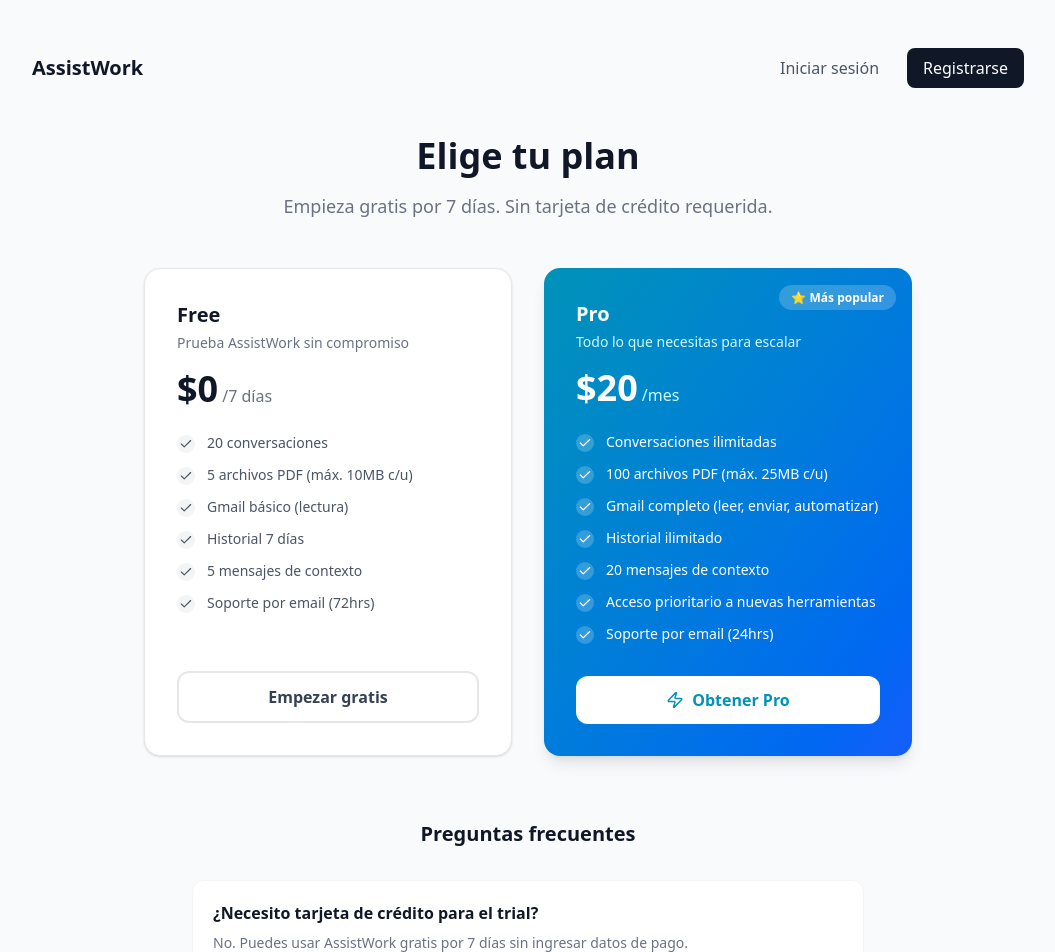
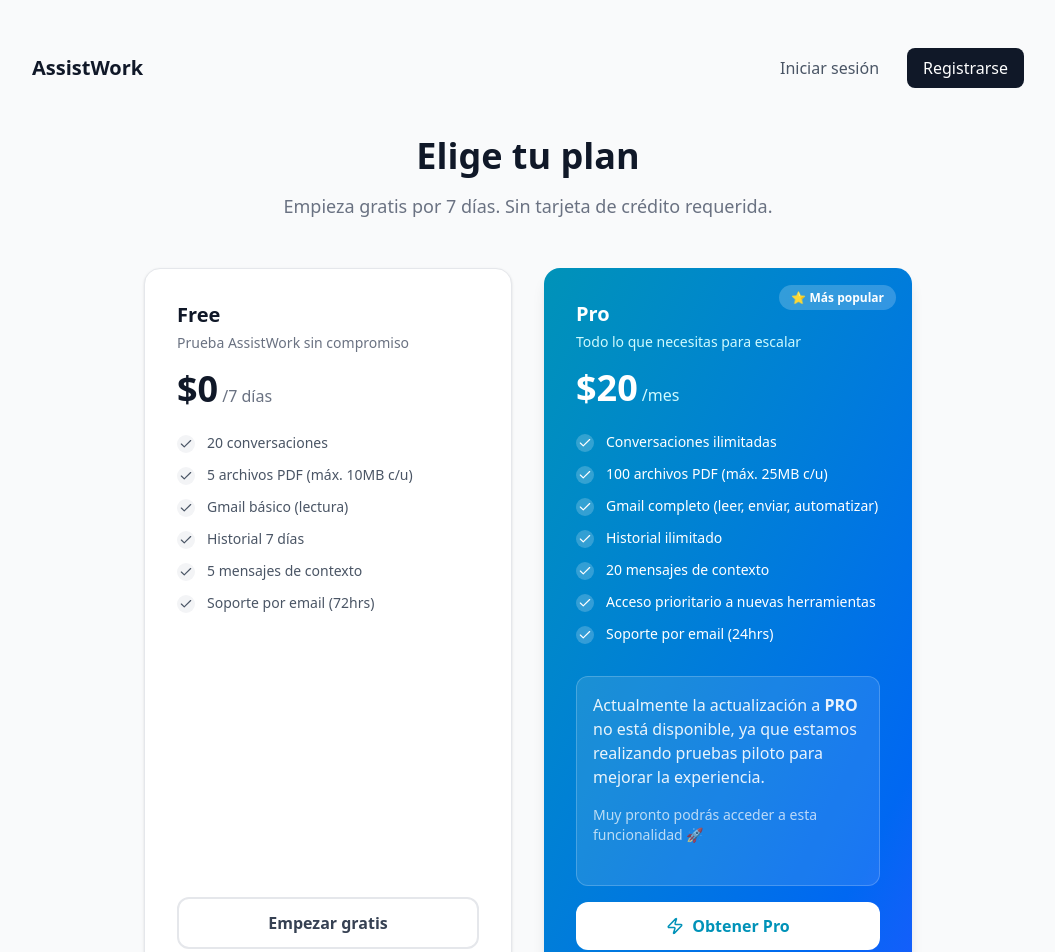
Before and after one commit to AdrianEs1/FirstAgent, a React (Vite) app in the folder frontend/vite-project/: page /pricing in a window 1280 px wide. Shown: the top 952 px of the page, without its empty margins (112-1167 px from the left). Built offline with nearby package versions, Linux system fonts and the light colour scheme; no server answers.

Commit message:
Añadiendo mensaje en Upgrade PRO indicando que no está disponible por pruebas Piloto

```diff
--- a/frontend/vite-project/src/components/Pricing.jsx
+++ b/frontend/vite-project/src/components/Pricing.jsx
@@ -205,14 +205,29 @@
               ))}
             </ul>
 
+            <div className="bg-white/10 border border-white/20 rounded-xl p-4 mb-4">
+              <p className="text-white/90 mb-4">
+                Actualmente la actualización a <span className="font-semibold">PRO </span>
+                no está disponible, ya que estamos realizando pruebas piloto para
+                mejorar la experiencia.
+              </p>
+
+              <p className="text-white/70 text-sm mb-6">
+                Muy pronto podrás acceder a esta funcionalidad 🚀
+              </p>
+
+            </div>
+
+
             {/* ✅ Botón con 3 estados: isPro / logueado / público */}
             {isPro ? (
               <button disabled className="w-full py-3 px-4 bg-white/20 text-white rounded-xl font-semibold cursor-not-allowed">
                 ✅ Plan activo
               </button>
             ) : (
+
               <button
-                onClick={handleUpgrade}
+                //onClick={handleUpgrade}
                 disabled={loading}
                 className="w-full py-3 px-4 bg-white text-cyan-600 rounded-xl font-bold hover:bg-cyan-50 transition disabled:opacity-70 disabled:cursor-not-allowed flex items-center justify-center gap-2"
               >
@@ -222,6 +237,7 @@
                     Procesando...
                   </>
                 ) : (
+
                   <>
                     <Zap size={18} />
                     {/* ✅ Texto diferente si no está logueado */}
--- a/frontend/vite-project/src/components/Settings.jsx
+++ b/frontend/vite-project/src/components/Settings.jsx
@@ -21,6 +21,7 @@
   const [subscription, setSubscription] = useState(null);
   const [loading, setLoading] = useState(true);
   const [portalLoading, setPortalLoading] = useState(false);
+  const [showUpgradeModal, setShowUpgradeModal] = useState(false);
 
   useEffect(() => {
     fetchSubscriptionSummary()
@@ -246,13 +247,27 @@
                     </div>
                     {portalLoading ? (
                       <div className="animate-spin rounded-full h-4 w-4 border-t-2 border-gray-400" />
+
                     ) : (
                       <ChevronRight size={18} className="text-gray-400" />
                     )}
                   </button>
-                ) : (
+                ) :
+
+                (
+                  <div>
+                    <p className="text-gray-600 mb-4">
+                      Actualmente la actualización a <span className="font-semibold">PRO</span>
+                      no está disponible, ya que estamos realizando pruebas piloto para
+                      mejorar la experiencia.
+                    </p>
+
+                    <p className="text-gray-500 text-sm mb-6">
+                      Muy pronto podrás acceder a esta funcionalidad 🚀
+                    </p>
+                  </div> &&
                   <button
-                    onClick={() => navigate("/pricing")}
+                    //onClick={() => setShowUpgradeModal(true)}
                     className="flex items-center justify-center gap-2 w-full px-4 py-3 bg-gradient-to-r from-cyan-600 to-blue-600 text-white rounded-xl font-semibold hover:opacity-90 transition"
                   >
                     <Zap size={18} />
@@ -260,6 +275,35 @@
                   </button>
                 )}
               </div>
+
+              {showUpgradeModal && (
+                <div className="fixed inset-0 flex items-center justify-center bg-black/50 z-50">
+                  <div className="bg-white rounded-2xl shadow-xl max-w-md w-full p-6 text-center">
+
+                    <div className="text-4xl mb-3">🚧</div>
+
+                    <h2 className="text-xl font-semibold text-gray-800 mb-2">
+                      Función en pruebas
+                    </h2>
+
+                    <p className="text-gray-600 mb-4">
+                      Actualmente la actualización a <span className="font-semibold">PRO</span>
+                      no está disponible, ya que estamos realizando pruebas piloto.
+                    </p>
+
+                    <p className="text-gray-500 text-sm mb-6">
+                      Muy pronto podrás acceder a esta funcionalidad 🚀
+                    </p>
+
+                    <button
+                      onClick={() => setShowUpgradeModal(false)}
+                      className="bg-gray-800 hover:bg-gray-900 text-white px-4 py-2 rounded-xl transition"
+                    >
+                      Entendido
+                    </button>
+                  </div>
+                </div>
+              )}
             </div>
           ) : (
             <p className="text-gray-500 text-sm">
```
